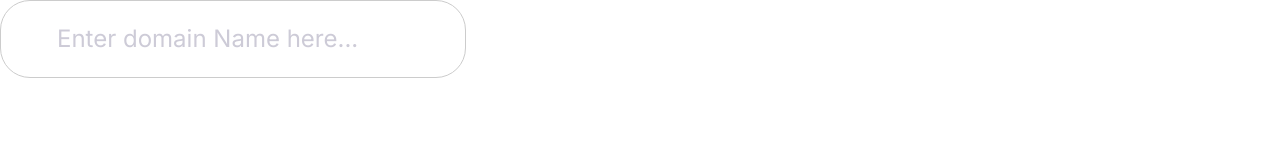
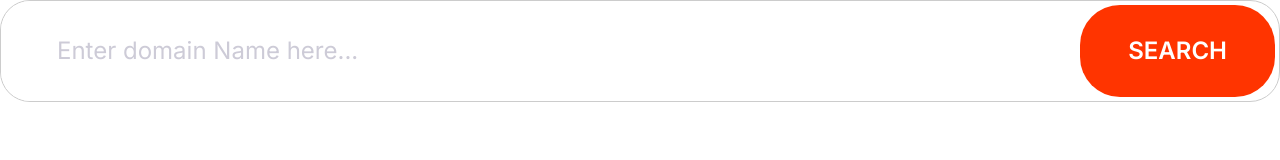
Before and after one commit to JAGADESH938/E-commerce, a plain HTML site: page index.html in a window 1280 px wide. Drawn offline with Linux system fonts and the light colour scheme.

Commit message:
input groups

```diff
--- a/CSS/styles.css
+++ b/CSS/styles.css
@@ -4,6 +4,8 @@
   --color-accent: #ff3400;
   --color-headings: #1b0760;
   --color-body: #918ca4;
+  --color-border: #ccc;
+  --border-radius: 30px;
  }
 
  body {
@@ -230,8 +232,8 @@ font-size: 1.5rem;
 
 .input {
   padding: 1.5rem 3.5rem;
-  border:1px solid #ccc;
-  border-radius: 30px;
+  border:1px solid var(--color-border);
+  border-radius: var(--border-radius);
   outline: 0;
   color: var(--color-headings);
   font-size: 2rem;
@@ -242,6 +244,22 @@ font-size: 1.5rem;
   color: #cdcbd7;
 }
 
+.input-group {
+  border: 1px solid var(--color-border);
+  border-radius: var(--border-radius);
+  display:flex;
+}
+
+.input-group .input {
+  border: 0;
+  flex-grow:1;
+  padding: 1.5rem, 1rem;
+}
+
+.input-group .btn {
+  margin: 4px;
+}
+
 @media screen and (min-width: 1024px) {
   .input {
     font-size: 1.5rem;
--- a/index.html
+++ b/index.html
@@ -10,6 +10,11 @@
 <link rel="stylesheet" href="CSS/styles.css">
 </head>
 <body>
-  <input type="text" class="input" placeholder="Enter domain Name here...">
+  <div class="input-group">
+    <input type="text"
+    class="input"
+    placeholder="Enter domain Name here...">
+    <button class="btn btn--accent">Search</button>
+  </div>
 </body>
 </html>
```
Also changed, not shown: components/input groupsh.html (added, +6 -0 lines).
